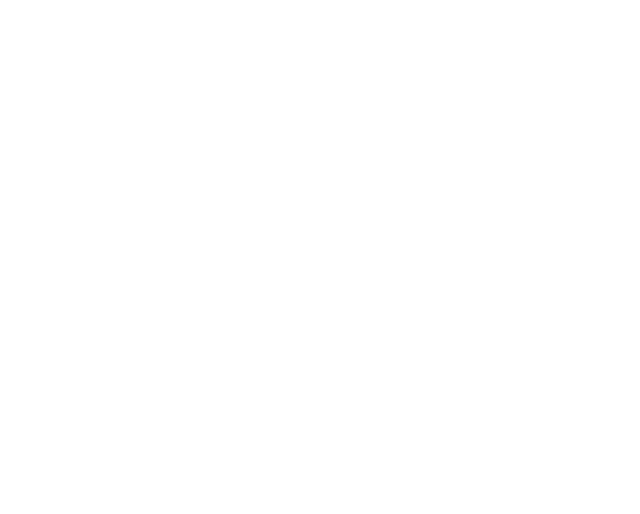
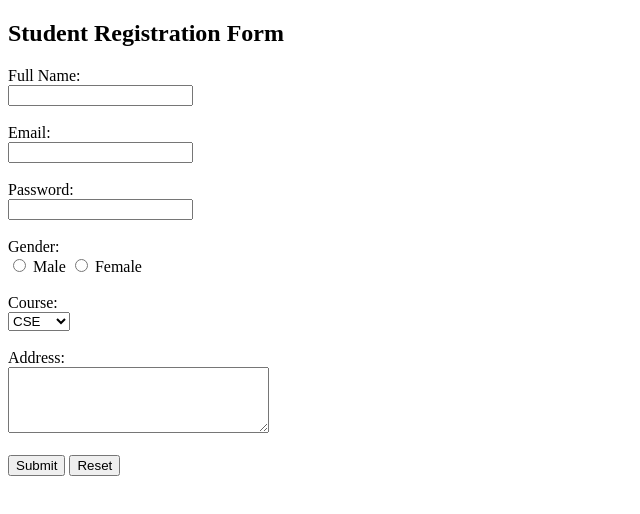
Before and after one commit to Heenakousar26/MERN-Stack, a plain HTML site: page form.html in a window 1280 px wide. Shown: the whole page, without its empty margins (0-640 px from the left). Drawn offline with Linux system fonts and the light colour scheme.

Commit message:
Updated form.html

```diff
--- a/form.html
+++ b/form.html
@@ -1,12 +1,40 @@
 <!DOCTYPE html>
-<html lang="en">
+<html>
 <head>
-    <meta charset="UTF-8">
-    <meta name="viewport" content="width=device-width, initial-scale=1.0">
-    <title>Document</title>
+    <title>Simple Form</title>
 </head>
 <body>
 
+    <h2>Student Registration Form</h2>
+
+    <form>
+        <label>Full Name:</label><br>
+        <input type="text" name="fullname" required><br><br>
+
+        <label>Email:</label><br>
+        <input type="email" name="email" required><br><br>
+
+        <label>Password:</label><br>
+        <input type="password" name="password" required><br><br>
+
+        <label>Gender:</label><br>
+        <input type="radio" name="gender" value="Male"> Male
+        <input type="radio" name="gender" value="Female"> Female<br><br>
+
+        <label>Course:</label><br>
+        <select name="course">
+            <option value="CSE">CSE</option>
+            <option value="ECE">ECE</option>
+            <option value="EEE">EEE</option>
+            <option value="MECH">MECH</option>
+        </select><br><br>
+
+        <label>Address:</label><br>
+        <textarea name="address" rows="4" cols="30"></textarea><br><br>
+
+        <input type="submit" value="Submit">
+        <input type="reset" value="Reset">
+    </form>
 
 </body>
 </html>
```
